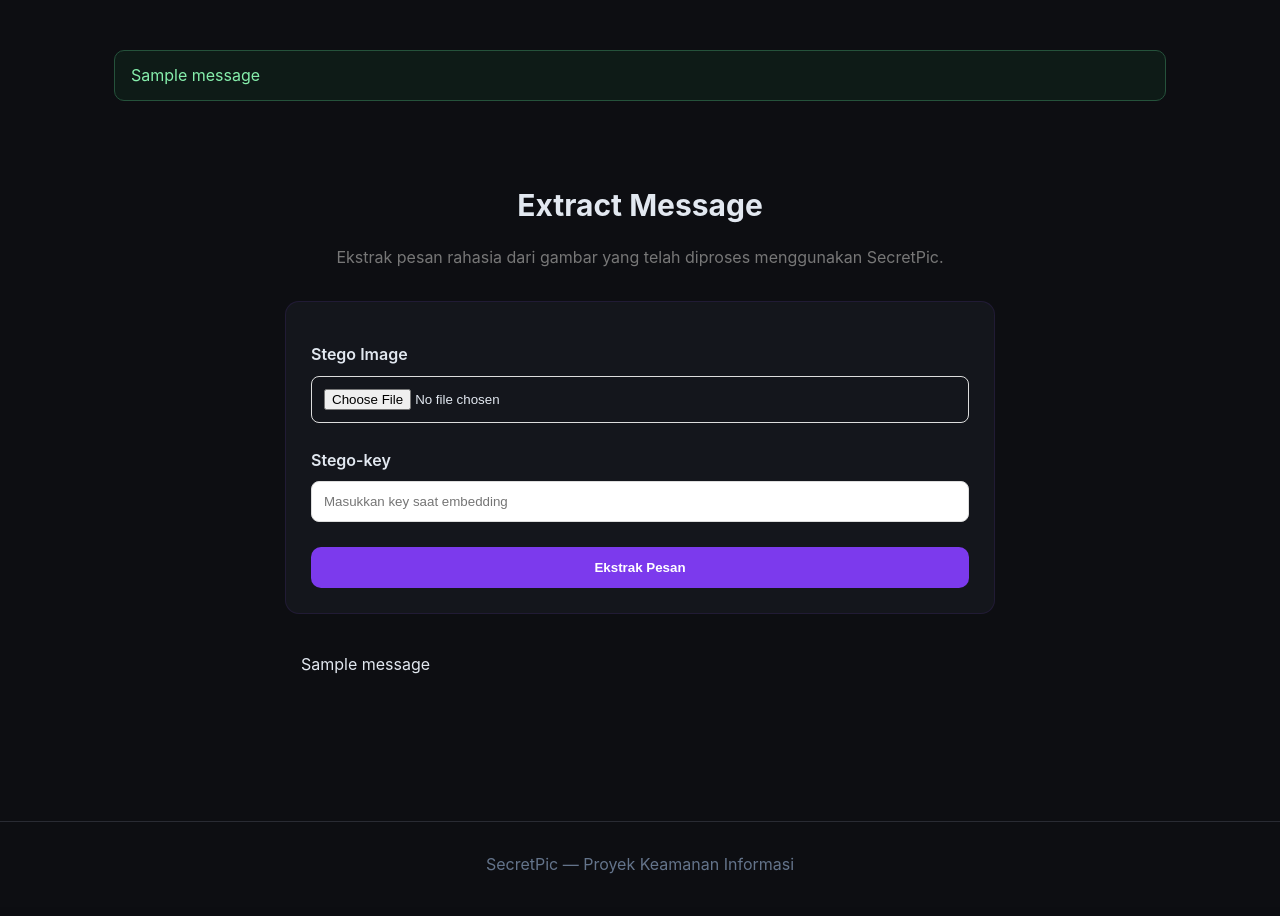
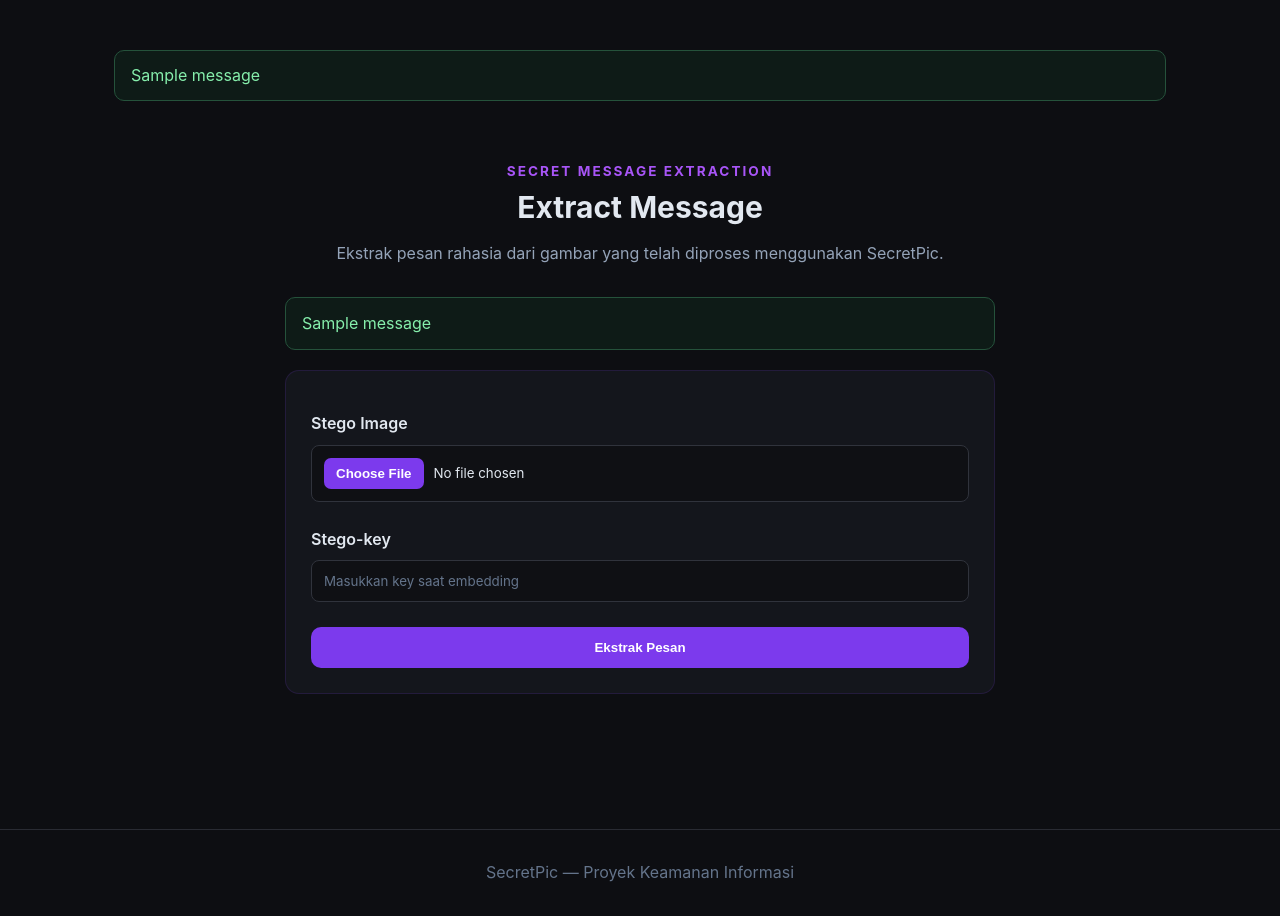
Before and after one commit to FauzanGemilang/UTS_KeamananInformasi, a Flask app: page /extract in a window 1280 px wide. Shown: the part 68-984 px from the top of the page. Before the commit the page ends 942 px from the top, so only its background shows below. Run offline with Flask 3, Linux system fonts and the light colour scheme; one stand-in notice (Sample message) is shown.

Commit message:
Update UI css dan extract

```diff
--- a/public/style.css
+++ b/public/style.css
@@ -504,3 +504,65 @@
     flex-direction: column;
   }
 }
+
+
+
+.extract-form {
+  background: rgba(26, 28, 35, 0.65);
+  border: 1px solid rgba(124, 58, 237, 0.12);
+}
+
+.extract-form input[type="file"],
+.extract-form input[type="password"] {
+  background: rgba(13, 14, 18, 0.7);
+  color: #E2E8F0;
+  border: 1px solid #30333C;
+}
+
+.extract-result {
+  background: rgba(26, 28, 35, 0.65);
+  color: #E2E8F0;
+  border: 1px solid rgba(124, 58, 237, 0.3);
+}
+
+.extract-result h2,
+.extract-result h3,
+.extract-result label {
+  color: #E2E8F0;
+}
+
+.extract-result p {
+  color: #94A3B8;
+}
+
+.extract-result .success-icon {
+  background: rgba(34, 197, 94, 0.15);
+  color: #86EFAC;
+}
+
+.message-box {
+  background: rgba(13, 14, 18, 0.7);
+  color: #E2E8F0;
+  border: 1px solid #30333C;
+}
+
+.message-box:focus {
+  outline: none;
+  border-color: #7C3AED;
+}
+
+.extract-result .result-actions button {
+  color: #FFFFFF;
+}
+
+.extract-container .flash.error {
+  background: rgba(127, 29, 29, 0.2);
+  color: #FCA5A5;
+  border: 1px solid #7F1D1D;
+}
+
+.extract-container .flash.success {
+  background: rgba(20, 83, 45, 0.2);
+  color: #86EFAC;
+  border: 1px solid #25523B;
+}
--- a/templates/extract.html
+++ b/templates/extract.html
@@ -5,11 +5,19 @@
 {% block content %}
 
 <style>
+    /* =========================================
+       EXTRACT PAGE
+    ========================================= */
+
     .extract-container {
         max-width: 750px;
         margin: 40px auto;
         padding: 20px;
     }
+
+    /* =========================================
+       HEADER
+    ========================================= */
 
     .extract-header {
         text-align: center;
@@ -18,34 +26,83 @@
 
     .extract-header h1 {
         font-size: 30px;
-        margin-bottom: 10px;
+        margin: 0 0 10px;
+        color: #E2E8F0;
     }
 
     .extract-header p {
-        color: var(--muted, #777);
+        color: #94A3B8;
         line-height: 1.6;
+        margin: 0;
     }
+
+    /* =========================================
+       EXTRACT FORM
+    ========================================= */
 
     .extract-form {
         padding: 25px;
         border-radius: 14px;
         margin-bottom: 25px;
+
+        background: rgba(26, 28, 35, 0.65);
+        border: 1px solid rgba(124, 58, 237, 0.15);
     }
 
     .extract-form label {
         display: block;
         font-weight: 600;
         margin: 15px 0 8px;
+        color: #E2E8F0;
     }
 
     .extract-form input[type="file"],
     .extract-form input[type="password"] {
         width: 100%;
         box-sizing: border-box;
+
         padding: 12px;
-        border: 1px solid var(--border, #ddd);
+
+        background: rgba(13, 14, 18, 0.7);
+        color: #E2E8F0;
+
+        border: 1px solid #30333C;
         border-radius: 8px;
+
         margin-bottom: 10px;
+
+        font-family: inherit;
+    }
+
+    .extract-form input[type="file"]:focus,
+    .extract-form input[type="password"]:focus {
+        outline: none;
+        border-color: #7C3AED;
+        box-shadow: 0 0 0 3px rgba(124, 58, 237, 0.12);
+    }
+
+    .extract-form input::placeholder {
+        color: #64748B;
+    }
+
+    .extract-form input[type="file"]::file-selector-button {
+        margin-right: 10px;
+        padding: 8px 12px;
+
+        border: none;
+        border-radius: 7px;
+
+        background: #7C3AED;
+        color: #FFFFFF;
+
+        font-weight: 600;
+        cursor: pointer;
+
+        transition: 0.2s ease;
+    }
+
+    .extract-form input[type="file"]::file-selector-button:hover {
+        background: #A855F7;
     }
 
     .extract-form button {
@@ -53,13 +110,57 @@
         margin-top: 15px;
     }
 
+    /* =========================================
+       FLASH MESSAGE
+    ========================================= */
+
+    .flash-container {
+        margin-bottom: 20px;
+    }
+
+    .flash {
+        padding: 13px 16px;
+        border-radius: 10px;
+        margin-bottom: 10px;
+    }
+
+    .flash.error {
+        background: rgba(127, 29, 29, 0.2);
+        color: #FCA5A5;
+        border: 1px solid #7F1D1D;
+    }
+
+    .flash.success {
+        background: rgba(20, 83, 45, 0.2);
+        color: #86EFAC;
+        border: 1px solid #25523B;
+    }
+
+    /* =========================================
+       EXTRACTION RESULT
+    ========================================= */
+
     .extract-result {
         padding: 25px;
         border-radius: 14px;
-        border: 1px solid #16a34a;
-        background: var(--card, #fff);
+
+        background: rgba(26, 28, 35, 0.65);
+        border: 1px solid rgba(34, 197, 94, 0.45);
+
         animation: appear 0.3s ease;
+
+        box-shadow:
+            0 8px 30px rgba(0, 0, 0, 0.18),
+            0 0 0 1px rgba(34, 197, 94, 0.03);
     }
+
+    .extract-result:hover {
+        border-color: rgba(34, 197, 94, 0.6);
+    }
+
+    /* =========================================
+       RESULT HEADING
+    ========================================= */
 
     .result-heading {
         display: flex;
@@ -71,12 +172,20 @@
     .success-icon {
         width: 42px;
         height: 42px;
+
+        flex-shrink: 0;
+
         display: flex;
         align-items: center;
         justify-content: center;
+
         border-radius: 50%;
-        background: #dcfce7;
-        color: #15803d;
+
+        background: rgba(34, 197, 94, 0.15);
+        color: #86EFAC;
+
+        border: 1px solid rgba(34, 197, 94, 0.2);
+
         font-size: 23px;
         font-weight: bold;
     }
@@ -84,76 +193,126 @@
     .result-heading h2 {
         margin: 0;
         font-size: 21px;
+        color: #E2E8F0 !important;
     }
 
     .result-heading p {
         margin: 5px 0 0;
-        color: var(--muted, #777);
+        color: #94A3B8 !important;
         font-size: 14px;
     }
+
+    /* =========================================
+       MESSAGE
+    ========================================= */
 
     .message-label {
         display: block;
         font-weight: 600;
         margin-bottom: 10px;
+
+        color: #E2E8F0 !important;
     }
 
     .message-box {
         width: 100%;
         min-height: 150px;
         box-sizing: border-box;
+
         padding: 15px;
-        border: 1px solid var(--border, #ddd);
+
+        border: 1px solid #30333C;
         border-radius: 10px;
-        background: var(--background, #f8fafc);
-        color: var(--text, #222);
+
+        background: rgba(13, 14, 18, 0.7);
+        color: #E2E8F0;
+
         font-family: inherit;
         font-size: 15px;
         line-height: 1.7;
+
         resize: vertical;
         overflow-wrap: anywhere;
+
+        transition: 0.25s ease;
     }
 
-    .result-actions {
-        display: flex;
-        gap: 10px;
-        margin-top: 15px;
-        flex-wrap: wrap;
+    .message-box:focus {
+        outline: none;
+        border-color: #7C3AED;
+
+        box-shadow:
+            0 0 0 3px rgba(124, 58, 237, 0.12);
     }
 
-    .result-actions button {
-        flex: 1;
-        min-width: 140px;
+    /* =========================================
+       RESULT ACTIONS
+    ========================================= */
+
+    .extract-result .result-actions {
+        display: flex;
+        flex-direction: column;
+        gap: 10px;
+
+        margin-top: 20px;
     }
 
-    .flash-container {
-        margin-bottom: 20px;
+    .extract-result .result-actions button {
+        width: 100%;
+        min-height: 41px;
+
+        color: #FFFFFF;
+
+        text-align: center;
+        cursor: pointer;
     }
 
-    .flash {
-        padding: 13px 16px;
-        border-radius: 8px;
-        margin-bottom: 10px;
+    /* Tombol utama */
+    .extract-result .result-actions .button {
+        background: #7C3AED;
+        border: 1px solid transparent;
     }
 
-    .flash.error {
-        background: #fee2e2;
-        color: #991b1b;
-        border: 1px solid #fecaca;
+    .extract-result .result-actions .button:hover {
+        background: #A855F7;
+        transform: translateY(-1px);
     }
+
+    /* Tombol hapus */
+    .extract-result .result-actions .button:last-child {
+        background: rgba(13, 14, 18, 0.55);
+        border: 1px solid #30333C;
+        color: #CBD5E1;
+    }
+
+    .extract-result .result-actions .button:last-child:hover {
+        background: rgba(124, 58, 237, 0.1);
+        border-color: #7C3AED;
+        color: #E2E8F0;
+    }
+
+    /* =========================================
+       ANIMATION
+    ========================================= */
 
     @keyframes appear {
         from {
             opacity: 0;
             transform: translateY(10px);
         }
+
         to {
             opacity: 1;
             transform: translateY(0);
         }
     }
 
+    /* =========================================
+       RESPONSIVE
+    ========================================= */
+
     @media (max-width: 600px) {
+
         .extract-container {
             margin: 20px auto;
             padding: 12px;
@@ -168,6 +327,14 @@
             padding: 18px;
         }
 
+        .result-heading {
+            align-items: flex-start;
+        }
+
+        .result-heading h2 {
+            font-size: 18px;
+        }
+
         .result-actions {
             flex-direction: column;
         }
@@ -178,17 +345,58 @@
     }
 </style>
 
+
 <div class="extract-container">
 
+    <!-- =========================================
+         HEADER
+    ========================================== -->
+
     <div class="extract-header">
+
+        <div class="eyebrow">
+            SECRET MESSAGE EXTRACTION
+        </div>
+
         <h1>Extract Message</h1>
+
         <p>
             Ekstrak pesan rahasia dari gambar yang telah
             diproses menggunakan SecretPic.
         </p>
+
     </div>
 
-    <!-- FORM EKSTRAKSI -->
+
+    <!-- =========================================
+         FLASH MESSAGE
+    ========================================== -->
+
+    {% with messages = get_flashed_messages(with_categories=true) %}
+
+        {% if messages %}
+
+            <div class="flash-container">
+
+                {% for category, message in messages %}
+
+                    <div class="flash {{ category }}">
+                        {{ message }}
+                    </div>
+
+                {% endfor %}
+
+            </div>
+
+        {% endif %}
+
+    {% endwith %}
+
+
+    <!-- =========================================
+         FORM EKSTRAKSI
+    ========================================== -->
+
     <form
         method="POST"
         action="{{ url_for('extract') }}"
@@ -196,7 +404,9 @@
         class="card extract-form"
     >
 
-        <label for="image">Stego Image</label>
+        <label for="image">
+            Stego Image
+        </label>
 
         <input
             type="file"
@@ -206,7 +416,10 @@
             required
         >
 
-        <label for="key">Stego-key</label>
+
+        <label for="key">
+            Stego-key
+        </label>
 
         <input
             type="password"
@@ -216,41 +429,46 @@
             required
         >
 
-        <button type="submit" class="button">
+
+        <button
+            type="submit"
+            class="button"
+        >
             Ekstrak Pesan
         </button>
 
     </form>
 
-    <!-- PESAN ERROR -->
-    {% with messages = get_flashed_messages(with_categories=true) %}
-        {% if messages %}
-            <div class="flash-container">
-                {% for category, message in messages %}
-                    <div class="flash {{ category }}">
-                        {{ message }}
-                    </div>
-                {% endfor %}
-            </div>
-        {% endif %}
-    {% endwith %}
 
-    <!-- HASIL EKSTRAKSI -->
+    <!-- =========================================
+         HASIL EKSTRAKSI
+    ========================================== -->
+
     {% if extracted_message is not none %}
 
         <section class="card extract-result">
 
             <div class="result-heading">
-                <div class="success-icon">✓</div>
+
+                <div class="success-icon">
+                    ✓
+                </div>
 
                 <div>
-                    <h2>Pesan Berhasil Diekstrak</h2>
+
+                    <h2>
+                        Pesan Berhasil Diekstrak
+                    </h2>
+
                     <p>
                         Pesan rahasia berhasil ditemukan
                         dan didekripsi.
                     </p>
+
                 </div>
+
             </div>
+
 
             <label
                 for="extracted-message"
@@ -259,13 +477,16 @@
                 Pesan Rahasia
             </label>
 
+
             <textarea
                 id="extracted-message"
                 class="message-box"
                 readonly
             >{{ extracted_message }}</textarea>
 
+
             <div class="result-actions">
+
                 <button
                     type="button"
                     class="button"
@@ -274,6 +495,7 @@
                     Salin Pesan
                 </button>
 
+
                 <button
                     type="button"
                     class="button"
@@ -281,6 +503,7 @@
                 >
                     Hapus Tampilan
                 </button>
+
             </div>
 
         </section>
@@ -289,51 +512,76 @@
 
 </div>
 
+
 <script>
+
     function copyMessage() {
-        const message = document.getElementById(
-            "extracted-message"
-        );
+
+        const message =
+            document.getElementById("extracted-message");
 
         if (!message) {
             return;
         }
 
-        if (navigator.clipboard && window.isSecureContext) {
-            navigator.clipboard.writeText(message.value)
+
+        if (
+            navigator.clipboard &&
+            window.isSecureContext
+        ) {
+
+            navigator.clipboard
+                .writeText(message.value)
+
                 .then(() => {
                     alert("Pesan berhasil disalin!");
                 })
+
                 .catch(() => {
                     fallbackCopy(message);
                 });
+
         } else {
+
             fallbackCopy(message);
+
         }
     }
 
+
     function fallbackCopy(message) {
+
         message.focus();
         message.select();
 
-        const success = document.execCommand("copy");
+        const success =
+            document.execCommand("copy");
 
         if (success) {
+
             alert("Pesan berhasil disalin!");
+
         } else {
-            alert("Gagal menyalin pesan. Silakan salin secara manual.");
+
+            alert(
+                "Gagal menyalin pesan. Silakan salin secara manual."
+            );
+
         }
     }
 
+
     function clearMessage() {
-        const message = document.getElementById(
-            "extracted-message"
-        );
+
+        const message =
+            document.getElementById("extracted-message");
 
         if (message) {
             message.value = "";
         }
+
     }
+
 </script>
 
 {% endblock %}
```
